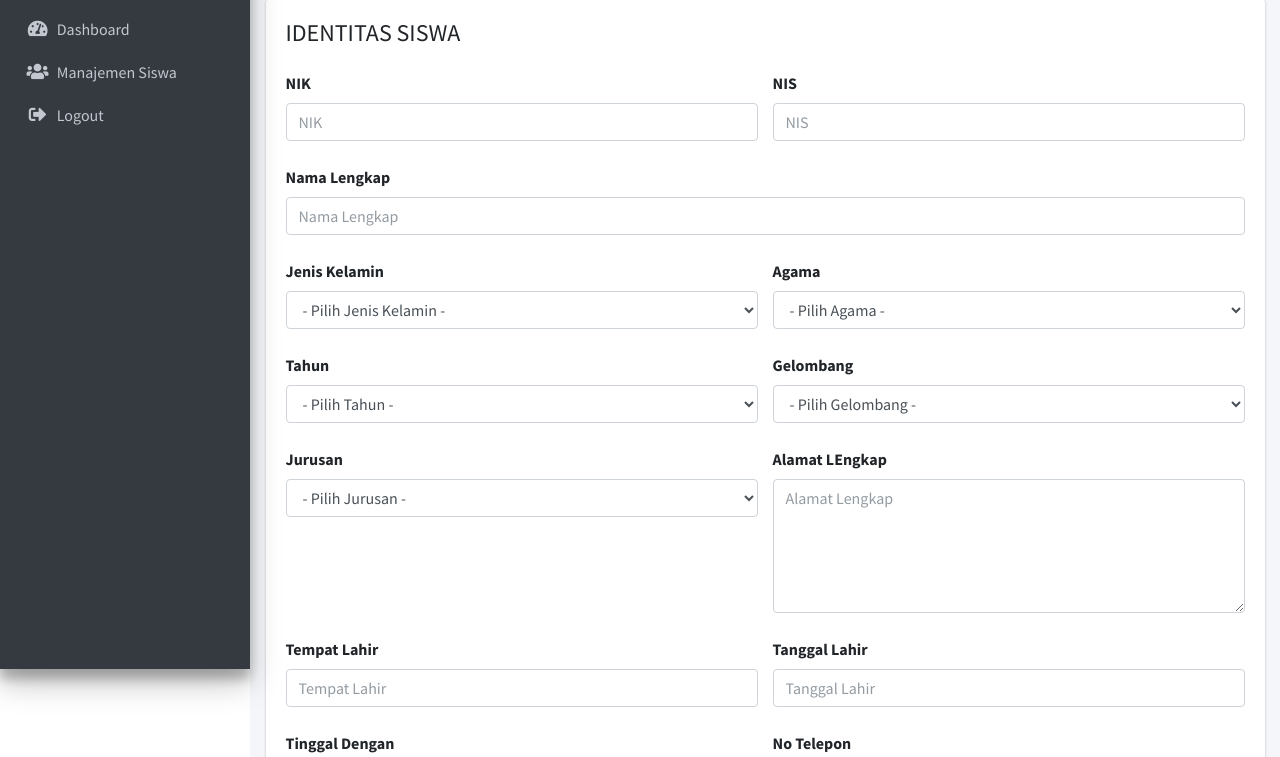
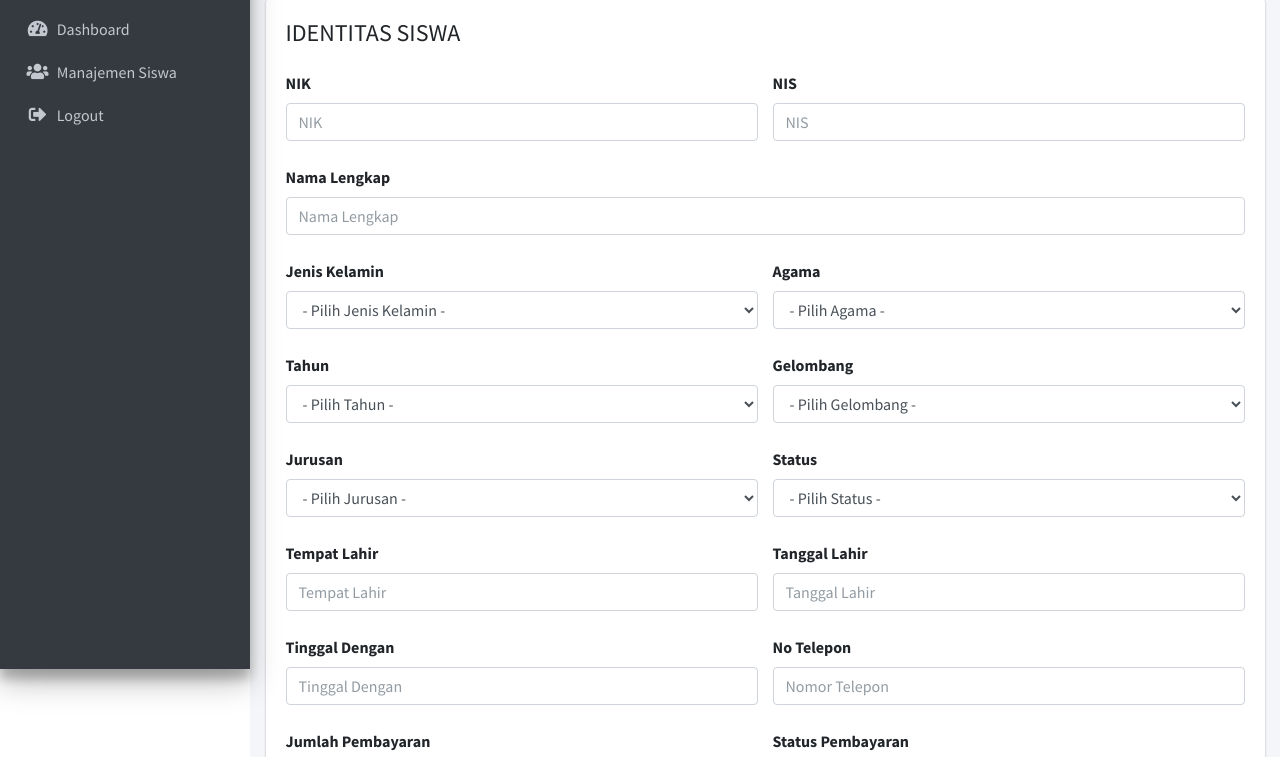
Before and after one commit to fadillahrizki/z_ppdb, a CodeIgniter 4 app: template app/Views/back/siswa/edit.php in a window 1280 px wide. Shown: the part 131-888 px from the top of the page. Run offline with PHP 8.4 and a stand-in for CodeIgniter, Linux system fonts and the light colour scheme; the template is opened without the code that fills it, so the values that code supplies are empty; some libraries are stand-ins or nearby versions.

Commit message:
rollback

```diff
--- a/app/Controllers/HomeController.php
+++ b/app/Controllers/HomeController.php
@@ -4,6 +4,7 @@ namespace App\Controllers;
 
 use App\Models\SiswaModel;
 use App\Models\UserModel;
+use App\Models\TahunModel;
 
 class HomeController extends BaseController
 {
@@ -31,6 +32,9 @@ class HomeController extends BaseController
 			$result = $user->where('username', $username)->where('password', $password)->find();
 
 			if (count($result)) {
+				$tahun = new TahunModel;
+				$tahun = $tahun->where('status','Aktif')->find();
+				if(count($tahun)) session()->set("tahun",$tahun);
 				session()->set("auth", $result);
 
 				return redirect()->to("admin");
--- a/app/Views/back/siswa/edit.php
+++ b/app/Views/back/siswa/edit.php
@@ -23,6 +23,7 @@
 
 <section class="content">
     <form action="<?= base_url('/admin/siswa/') ?>" method="post" class="container-fluid">
+
         <!-- Identitas -->
 
         <div class="row">
@@ -118,8 +119,12 @@
                                 </select>
                             </div>
                             <div class="col-6">
-                                <label for="">Alamat LEngkap</label>
-                                <textarea name="siswa[alamat]" rows="5" class="form-control" placeholder="Alamat Lengkap"><?= $data['alamat'] ?></textarea>
+                                <label for="">Status</label>
+                                <select name="siswa[status]" class="form-control">
+                                    <option value="" disabled selected>- Pilih Status -</option>
+                                    <option value="Lulus" <?= $data['status'] == 'Lulus' ? 'selected' : '' ?>>Lulus</option>
+                                    <option value="Tidak Lulus" <?= $data['status'] == 'Tidak Lulus' ? 'selected' : '' ?>>Tidak Lulus</option>
+                                </select>
                             </div>
                         </div>
 
@@ -183,6 +188,8 @@
                         </div>
 
                         <br>
+                        <label for="">Alamat LEngkap</label>
+                        <textarea name="siswa[alamat]" rows="5" class="form-control" placeholder="Alamat Lengkap"><?= $data['alamat'] ?></textarea>
 
                     </div>
                 </div>
```
Also changed, not shown: app/Views/back/siswa/create.php (+11 -3 lines).
